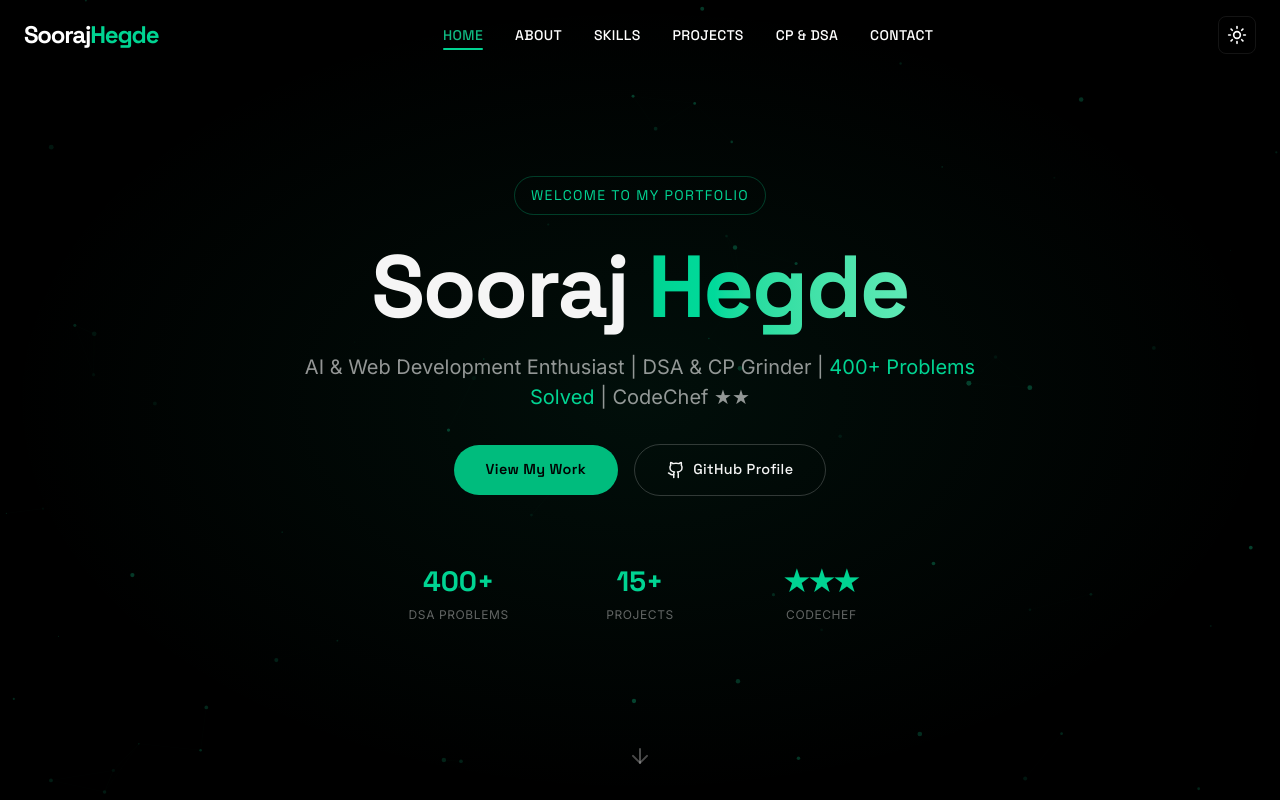
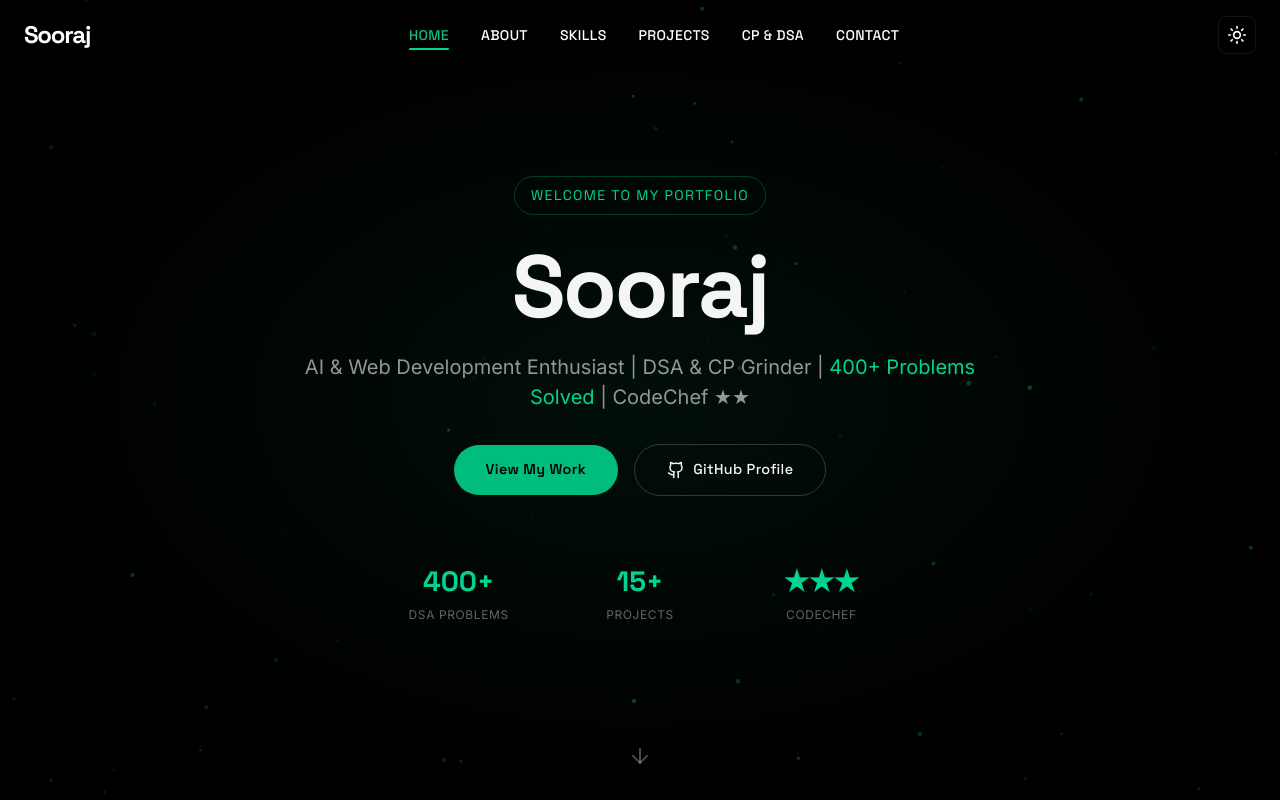
Before and after one commit to neurobyte-x/sooraj_hegde, a Next.js app: page / in a window 1280 px wide. Shown: the top 800 px of the page. Built offline with nearby package versions, Linux system fonts and the light colour scheme.

Commit message:
Nav Change

```diff
--- a/src/components/Footer.tsx
+++ b/src/components/Footer.tsx
@@ -14,7 +14,7 @@ export default function Footer() {
               className="text-[1.25rem] text-foreground tracking-tighter"
               style={{ fontFamily: "'Space Grotesk', sans-serif", fontWeight: 700 }}
             >
-              Sooraj<span className="text-emerald-400">Hegde</span>
+              Sooraj<span className="text-emerald-400"></span>
             </span>
             <span
               className="text-foreground/20 text-[0.8rem]"
--- a/src/components/Hero.tsx
+++ b/src/components/Hero.tsx
@@ -41,7 +41,6 @@ export default function Hero() {
         >
           Sooraj{" "}
           <span className="text-transparent bg-clip-text bg-gradient-to-r from-emerald-400 to-emerald-300">
-            Hegde
           </span>
         </motion.h1>
 
--- a/src/components/Navigation.tsx
+++ b/src/components/Navigation.tsx
@@ -115,7 +115,7 @@ export default function Navigation() {
             style={{ fontFamily: "'Space Grotesk', sans-serif", fontWeight: 700 }}
           >
             <span>Sooraj</span>
-            <span className="text-emerald-400">Hegde</span>
+            <span className="text-emerald-400"></span>
           </motion.button>
 
           {/* Desktop Nav */}
```
